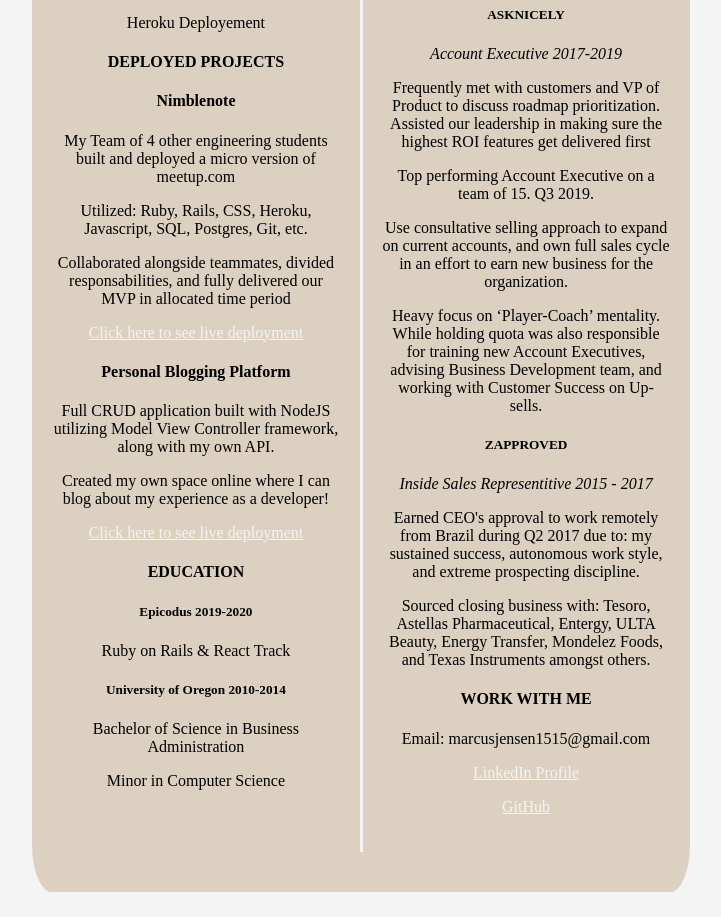
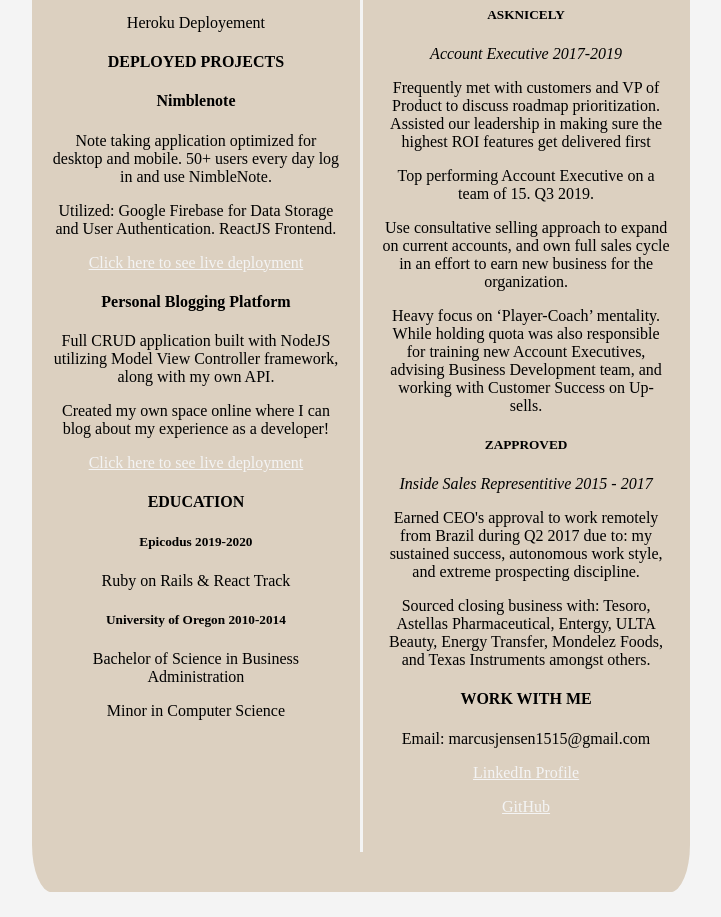
Before and after one commit to marcusjensen15/capstone-personal-site-blog, a React (Create React App) app: page /#/resume in a window 1280 px wide. Shown: the part 820-1737 px from the top of the page, without its empty margins (279-1000 px from the left). Built offline with nearby package versions, Linux system fonts and the light colour scheme; no server answers.

Commit message:
updated epicodus projects

```diff
--- a/src/components/Resume.jsx
+++ b/src/components/Resume.jsx
@@ -31,10 +31,9 @@
 
               <h4>Nimblenote</h4>
 
-                <p>My Team of 4 other engineering students built and deployed a micro version of meetup.com</p>
-                <p>Utilized: Ruby, Rails, CSS, Heroku, Javascript, SQL, Postgres, Git, etc.</p>
-                <p>Collaborated alongside teammates, divided responsabilities, and fully delivered our MVP in allocated time period</p>
-                <p><a className="linkStyle" href="http://team-neighborly.herokuapp.com/">Click here to see live deployment</a></p>
+                <p>Note taking application optimized for desktop and mobile. 50+ users every day log in and use NimbleNote.</p>
+                <p>Utilized: Google Firebase for Data Storage and User Authentication. ReactJS Frontend.</p>
+                <p><a className="linkStyle" href="http://nimblenote.co">Click here to see live deployment</a></p>
 
 
               <h4>Personal Blogging Platform</h4>
```
